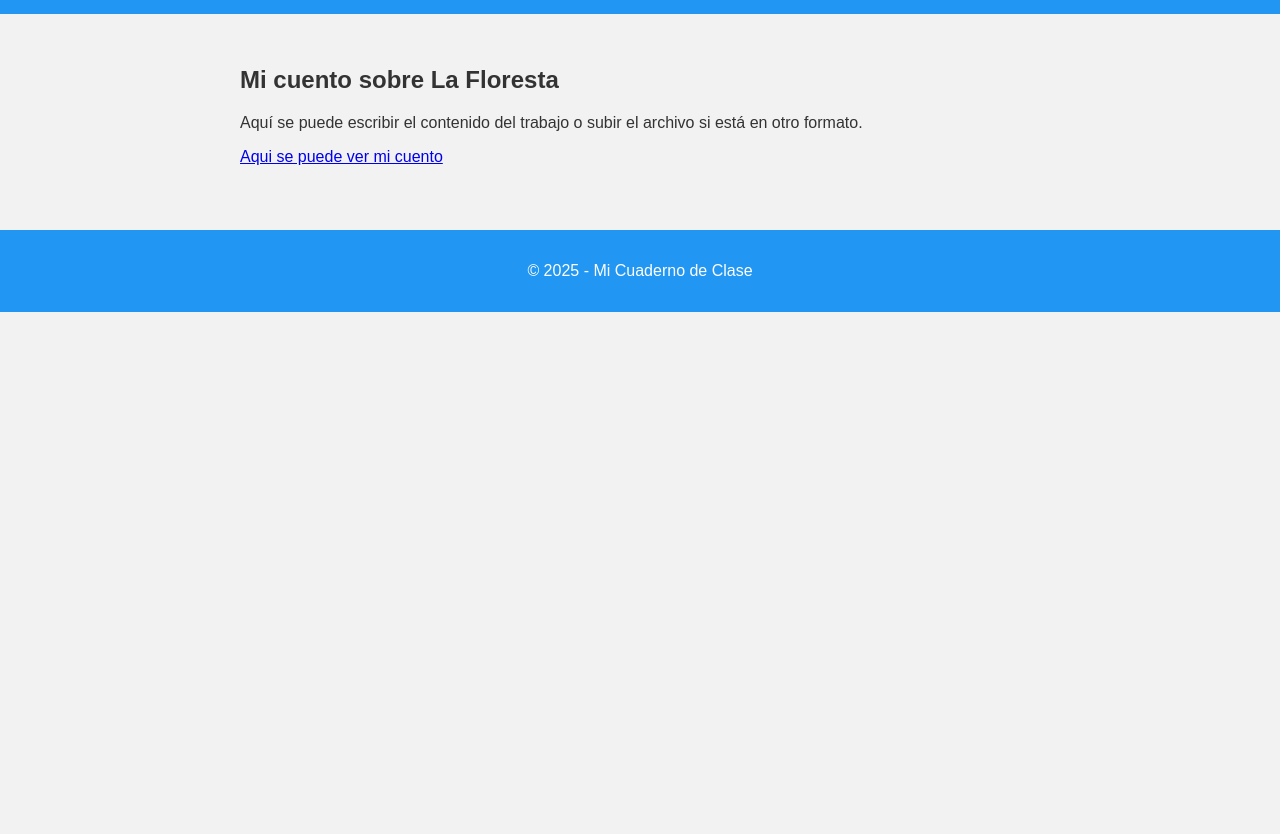
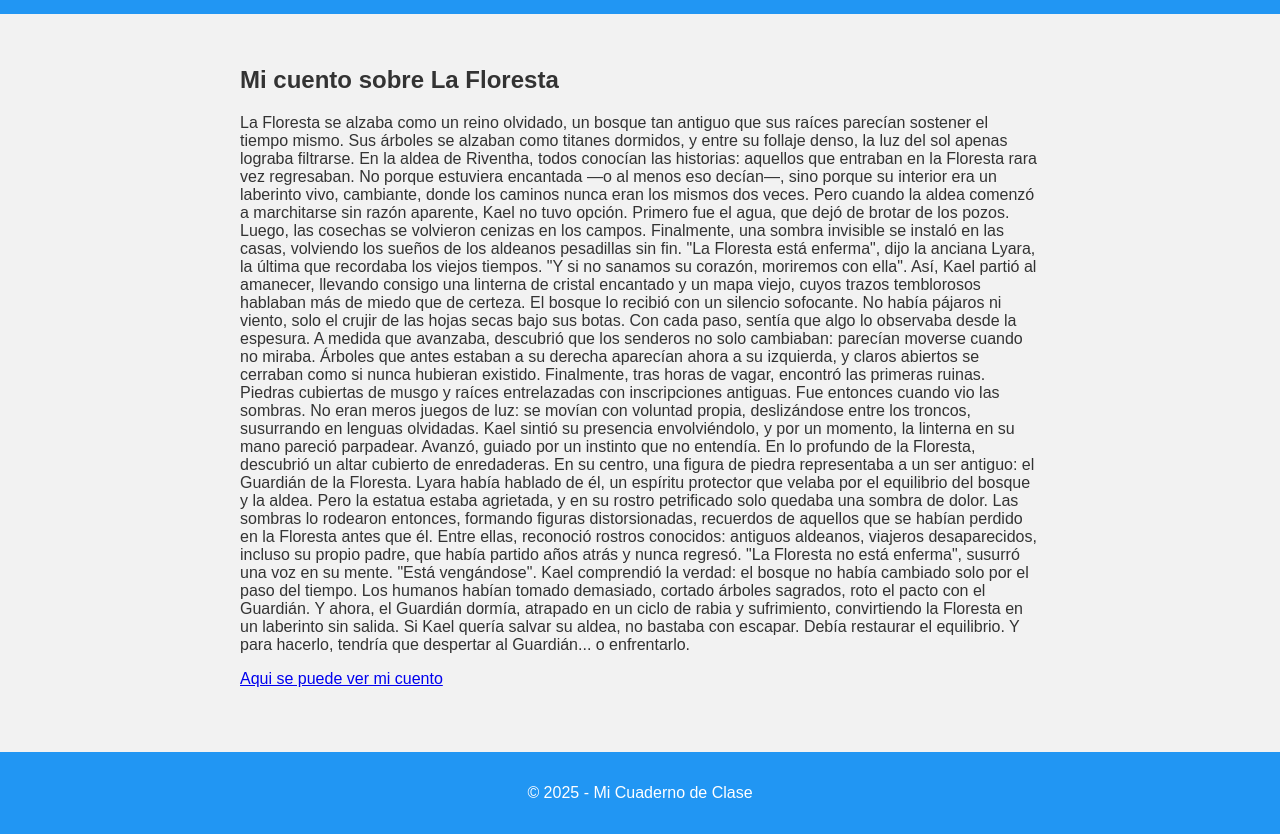
Before and after one commit to francesch56/cuadernodigitaldeinfo, a plain HTML site: page floresta.html in a window 1280 px wide. Shown: the part 116-950 px from the top of the page. Before the commit the page ends 800 px from the top, so only its background shows below. Drawn offline with Linux system fonts and the light colour scheme.

Commit message:
Update floresta.html

```diff
--- a/floresta.html
+++ b/floresta.html
@@ -13,7 +13,44 @@
     <main>
         <section>
             <h2>Mi cuento sobre La Floresta</h2>
-            <p>Aquí se puede escribir el contenido del trabajo o subir el archivo si está en otro formato.</p>
+            <p>La Floresta se alzaba como un reino olvidado, un bosque tan antiguo que sus raíces parecían sostener el tiempo mismo. Sus árboles se alzaban como titanes dormidos, y entre su follaje denso, la luz del sol apenas lograba filtrarse. En la aldea de Riventha, todos conocían las historias: aquellos que entraban en la Floresta rara vez regresaban. No porque estuviera encantada —o al menos eso decían—, sino porque su interior era un laberinto vivo, cambiante, donde los caminos nunca eran los mismos dos veces.
+
+
+
+Pero cuando la aldea comenzó a marchitarse sin razón aparente, Kael no tuvo opción. Primero fue el agua, que dejó de brotar de los pozos. Luego, las cosechas se volvieron cenizas en los campos. Finalmente, una sombra invisible se instaló en las casas, volviendo los sueños de los aldeanos pesadillas sin fin. "La Floresta está enferma", dijo la anciana Lyara, la última que recordaba los viejos tiempos. "Y si no sanamos su corazón, moriremos con ella".
+
+Así, Kael partió al amanecer, llevando consigo una linterna de cristal encantado y un mapa viejo, cuyos trazos temblorosos hablaban más de miedo que de certeza.
+
+
+
+El bosque lo recibió con un silencio sofocante. No había pájaros ni viento, solo el crujir de las hojas secas bajo sus botas. Con cada paso, sentía que algo lo observaba desde la espesura. A medida que avanzaba, descubrió que los senderos no solo cambiaban: parecían moverse cuando no miraba. Árboles que antes estaban a su derecha aparecían ahora a su izquierda, y claros abiertos se cerraban como si nunca hubieran existido.
+
+
+Finalmente, tras horas de vagar, encontró las primeras ruinas. Piedras cubiertas de musgo y raíces entrelazadas con inscripciones antiguas. Fue entonces cuando vio las sombras. No eran meros juegos de luz: se movían con voluntad propia, deslizándose entre los troncos, susurrando en lenguas olvidadas. Kael sintió su presencia envolviéndolo, y por un momento, la linterna en su mano pareció parpadear.
+
+
+Avanzó, guiado por un instinto que no entendía. En lo profundo de la Floresta, descubrió un altar cubierto de enredaderas. En su centro, una figura de piedra representaba a un ser antiguo: el Guardián de la Floresta. Lyara había hablado de él, un espíritu protector que velaba por el equilibrio del bosque y la aldea. Pero la estatua estaba agrietada, y en su rostro petrificado solo quedaba una sombra de dolor.
+
+
+
+Las sombras lo rodearon entonces, formando figuras distorsionadas, recuerdos de aquellos que se habían perdido en la Floresta antes que él. Entre ellas, reconoció rostros conocidos: antiguos aldeanos, viajeros desaparecidos, incluso su propio padre, que había partido años atrás y nunca regresó.
+
+
+
+
+
+
+
+"La Floresta no está enferma", susurró una voz en su mente. "Está vengándose".
+
+
+Kael comprendió la verdad: el bosque no había cambiado solo por el paso del tiempo. Los humanos habían tomado demasiado, cortado árboles sagrados, roto el pacto con el Guardián. Y ahora, el Guardián dormía, atrapado en un ciclo de rabia y sufrimiento, convirtiendo la Floresta en un laberinto sin salida.
+
+
+
+Si Kael quería salvar su aldea, no bastaba con escapar. Debía restaurar el equilibrio. Y para hacerlo, tendría que despertar al Guardián... o enfrentarlo.
+
+</p>
             <a href="cuento.pdf">Aqui se puede ver mi cuento</a>
         </section>
     </main>
@@ -21,4 +58,5 @@
         <p>© 2025 - Mi Cuaderno de Clase</p>
     </footer>
 </body>
+
 </html>
```
